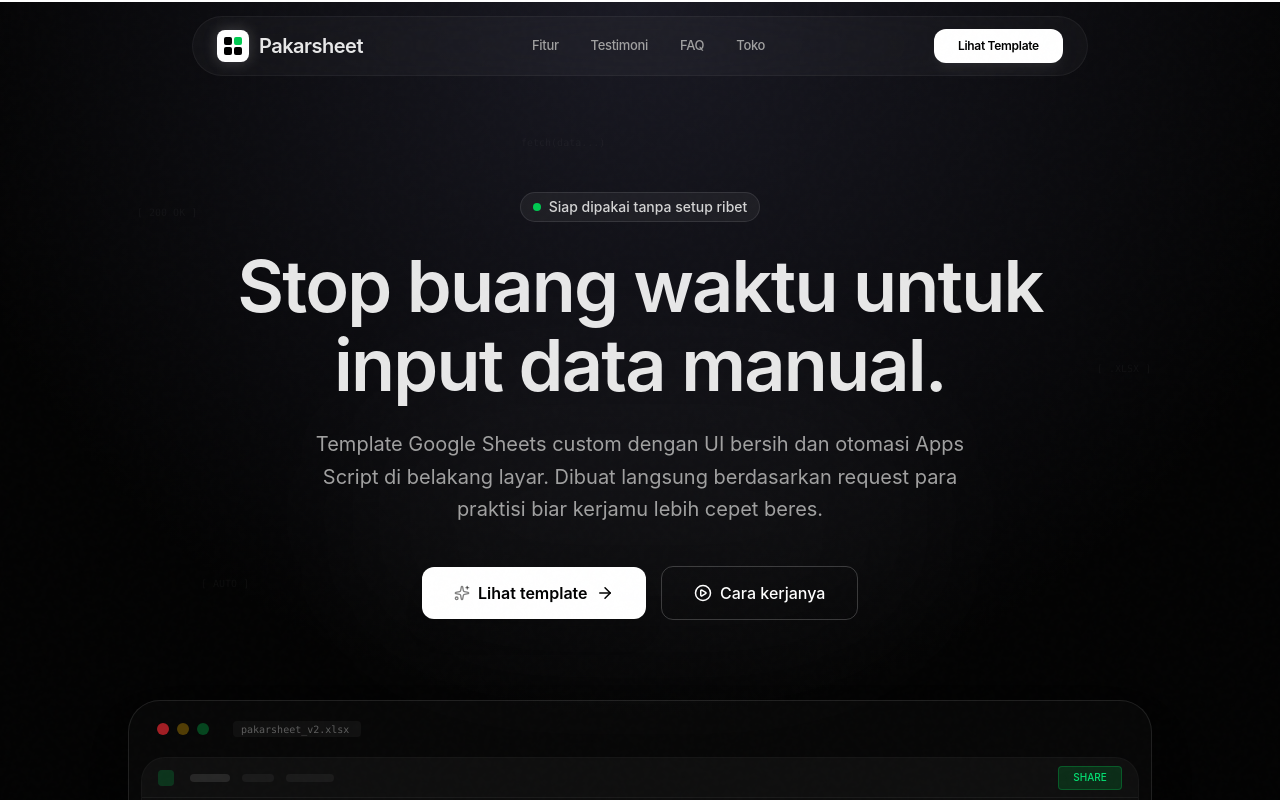
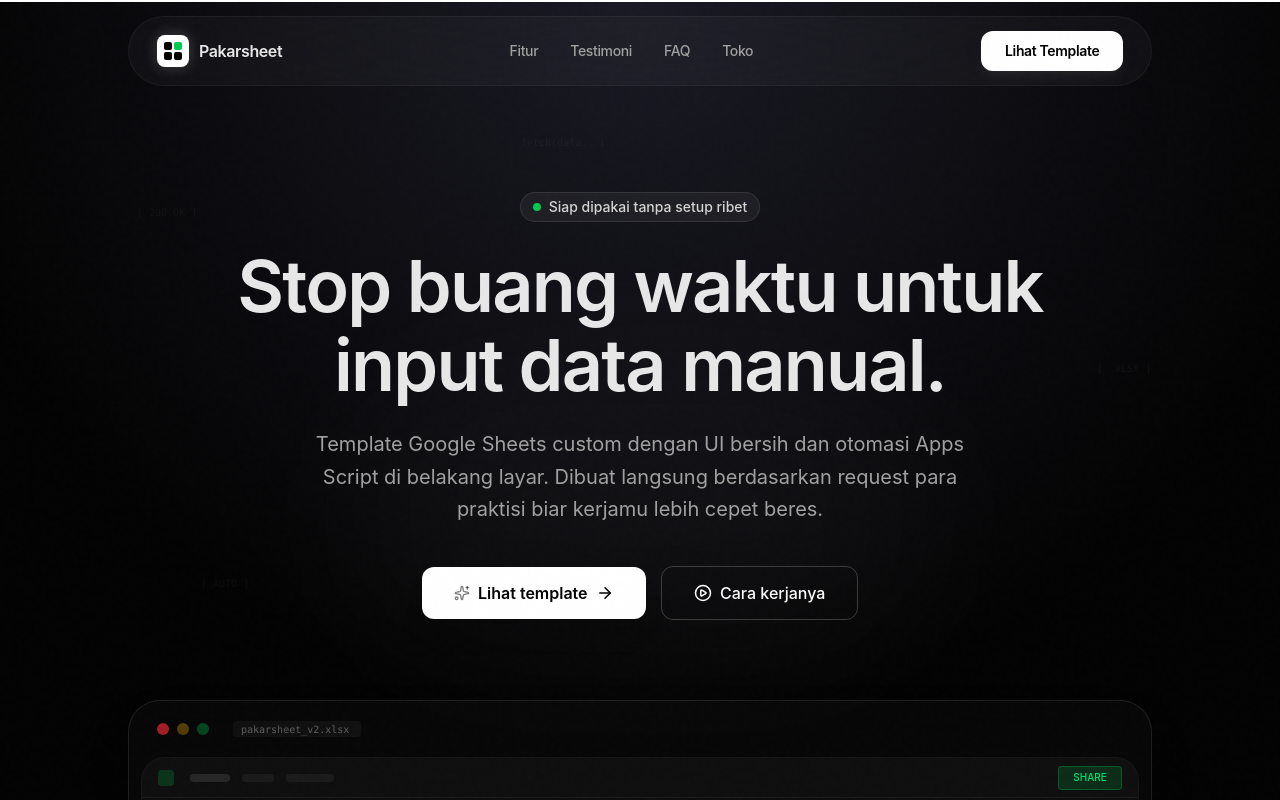
Before and after one commit to pakarsheet/pakarsheet-lp, a Next.js app: page / in a window 1280 px wide. Shown: the top 800 px of the page. Built offline with nearby package versions, Linux system fonts and the light colour scheme; no server answers; the database is empty.

Commit message:
ui: increase navbar font size and container width for desktop

```diff
--- a/src/components/Navbar.tsx
+++ b/src/components/Navbar.tsx
@@ -32,12 +32,12 @@
   return (
     <header className="fixed top-0 left-0 right-0 z-50 pt-4 px-4 pointer-events-none">
       <motion.div className="scroll-progress" style={{ scaleX }} />
-      <div className="container mx-auto max-w-4xl pointer-events-auto">
+      <div className="container mx-auto max-w-5xl pointer-events-auto">
         <motion.div
           initial={{ y: -20, opacity: 0 }}
           animate={{ y: 0, opacity: 1 }}
           className={`mx-auto rounded-full border transition-all duration-300 backdrop-blur-2xl flex items-center justify-between ${
-            scrolled ? 'bg-black/80 border-white/10 px-4 py-2' : 'bg-white/[0.03] border-white/5 px-6 py-3'
+            scrolled ? 'bg-black/80 border-white/10 px-5 py-2.5' : 'bg-white/[0.03] border-white/5 px-7 py-3.5'
           }`}
         >
           {/* Brand / Logo */}
@@ -50,13 +50,13 @@
                 <div className="w-2 h-2 rounded-[2px] bg-black"></div>
               </div>
             </div>
-            <span className="font-semibold text-xl tracking-tight text-white/90">
+            <span className="font-semibold text-base tracking-tight text-white/90">
               Pakarsheet
             </span>
           </Link>
 
           {/* Desktop Nav */}
-          <nav className="hidden md:flex items-center gap-8 text-[13px] font-medium text-neutral-400 tracking-tight">
+          <nav className="hidden md:flex items-center gap-8 text-sm font-medium text-neutral-400 tracking-tight">
             <Link href="/#fitur" className="hover:text-white transition-colors">Fitur</Link>
             <Link href="/#testimoni" className="hover:text-white transition-colors">Testimoni</Link>
             <Link href="/#faq" className="hover:text-white transition-colors">FAQ</Link>
@@ -67,7 +67,7 @@
             <Magnetic>
               <Link
                 href="/shop"
-                className="hidden md:block bg-white text-black px-6 py-2 rounded-xl text-[12px] font-semibold tracking-tight hover:bg-neutral-200 transition-all active:scale-95 shadow-lg shadow-white/5"
+                className="hidden md:block bg-white text-black px-6 py-2.5 rounded-xl text-sm font-semibold tracking-tight hover:bg-neutral-200 transition-all active:scale-95 shadow-lg shadow-white/5"
               >
                 Lihat Template
               </Link>
```
